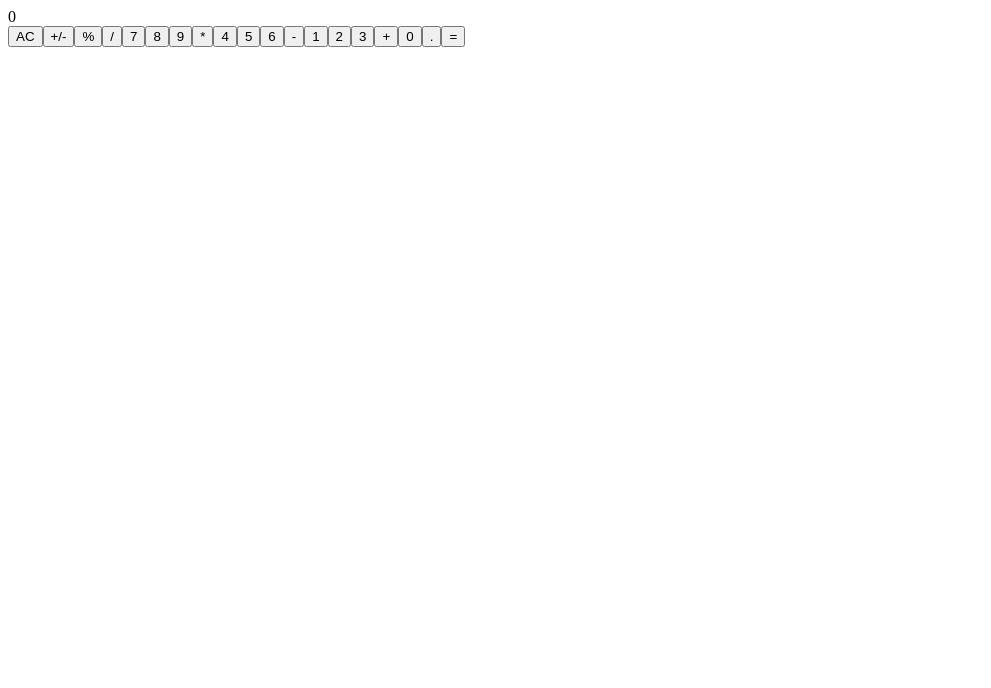
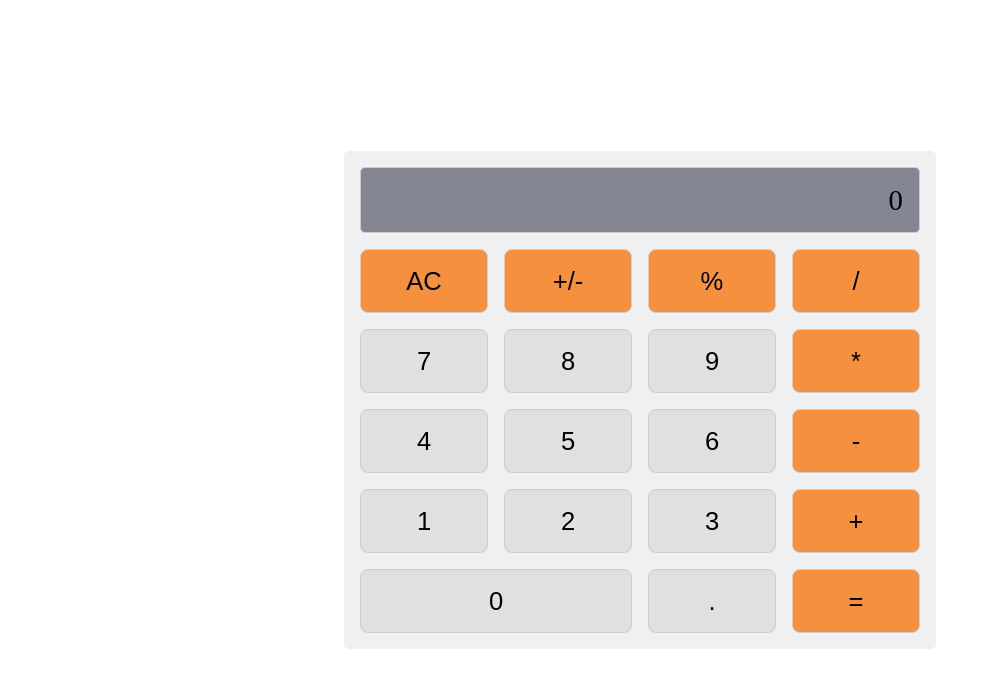
Before and after one commit to mohashyne/math_magicians_app, a React (Create React App) app: page / in a window 1280 px wide. Shown: the top 688 px of the page, without its empty margins (0-991 px from the left). Built offline with nearby package versions, Linux system fonts and the light colour scheme.

Commit message:
Add styling to component

```diff
--- a/src/component/calculator.js
+++ b/src/component/calculator.js
@@ -4,16 +4,16 @@ function MyComponent() {
   return (
     <div className="calc-container">
       <div className="calc-screen">0</div>
-      <button className="calc-btn" type="button">
+      <button className="calc-btn  sign-btn" type="button">
         AC
       </button>
-      <button className="calc-btn" type="button">
+      <button className="calc-btn sign-btn" type="button">
         +/-
       </button>
-      <button className="calc-btn" type="button">
+      <button className="calc-btn sign-btn" type="button">
         %
       </button>
-      <button className="calc-btn" type="button">
+      <button className="calc-btn  sign-btn" type="button">
         /
       </button>
       <button className="calc-btn" type="button">
@@ -25,7 +25,7 @@ function MyComponent() {
       <button className="calc-btn" type="button">
         9
       </button>
-      <button className="calc-btn" type="button">
+      <button className="calc-btn  sign-btn" type="button">
         *
       </button>
       <button className="calc-btn" type="button">
@@ -37,7 +37,7 @@ function MyComponent() {
       <button className="calc-btn" type="button">
         6
       </button>
-      <button className="calc-btn" type="button">
+      <button className="calc-btn sign-btn" type="button">
         -
       </button>
       <button className="calc-btn" type="button">
@@ -49,7 +49,7 @@ function MyComponent() {
       <button className="calc-btn" type="button">
         3
       </button>
-      <button className="calc-btn" type="button">
+      <button className="calc-btn sign-btn" type="button">
         +
       </button>
       <button className="calc-btn calc-btn-zero" type="button">
@@ -58,7 +58,7 @@ function MyComponent() {
       <button className="calc-btn" type="button">
         .
       </button>
-      <button className="calc-btn " type="button">
+      <button className="calc-btn sign-btn" type="button">
         =
       </button>
     </div>
--- a/src/styles/calc.css
+++ b/src/styles/calc.css
@@ -0,0 +1,43 @@
+.calc-container {
+    position: absolute;
+    top: 50%;
+    left: 50%;
+    background-color: #f0f0f0;
+    transform: translate(-50%, -50%);
+    display: grid;
+    grid-template-columns: repeat(4, 1fr);
+    gap: 1rem;
+    padding: 1rem;
+    border-radius: 5px;
+    width: 70vh;
+  }
+
+  .calc-screen {
+    grid-column: span 4;
+    height: 4rem;
+    display: flex;
+    align-items: center;
+    justify-content: flex-end;
+    padding: 0 1rem;
+    font-size: 1.8rem;
+    background-color: #858694;
+    border: 1px solid #ccc;
+    border-radius: 5px;
+  }
+
+  .calc-btn {
+    width: 100%;
+    height: 4rem;
+    font-size: 1.6rem;
+    background-color: #E0E0E0;
+    border: 1px solid #ccc;
+    border-radius: 0.5rem;
+  }
+
+  .calc-btn-zero {
+    grid-column: 1 / span 2;
+  }
+
+  .sign-btn {
+    background: #f5913e;
+  }
```
Also changed, not shown: src/assets/react.svg (renamed from src/react.svg), 1 other file (tests, documents, lock files or other folders).
